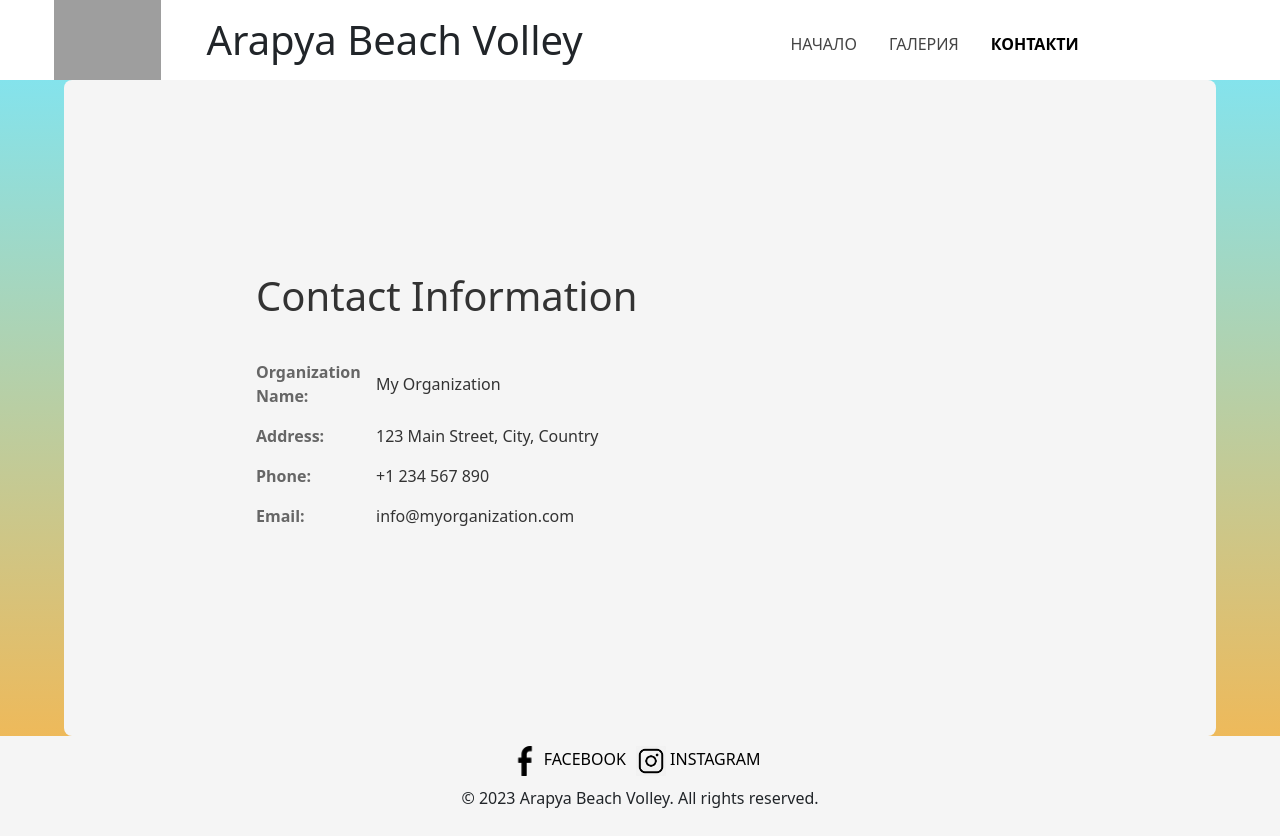
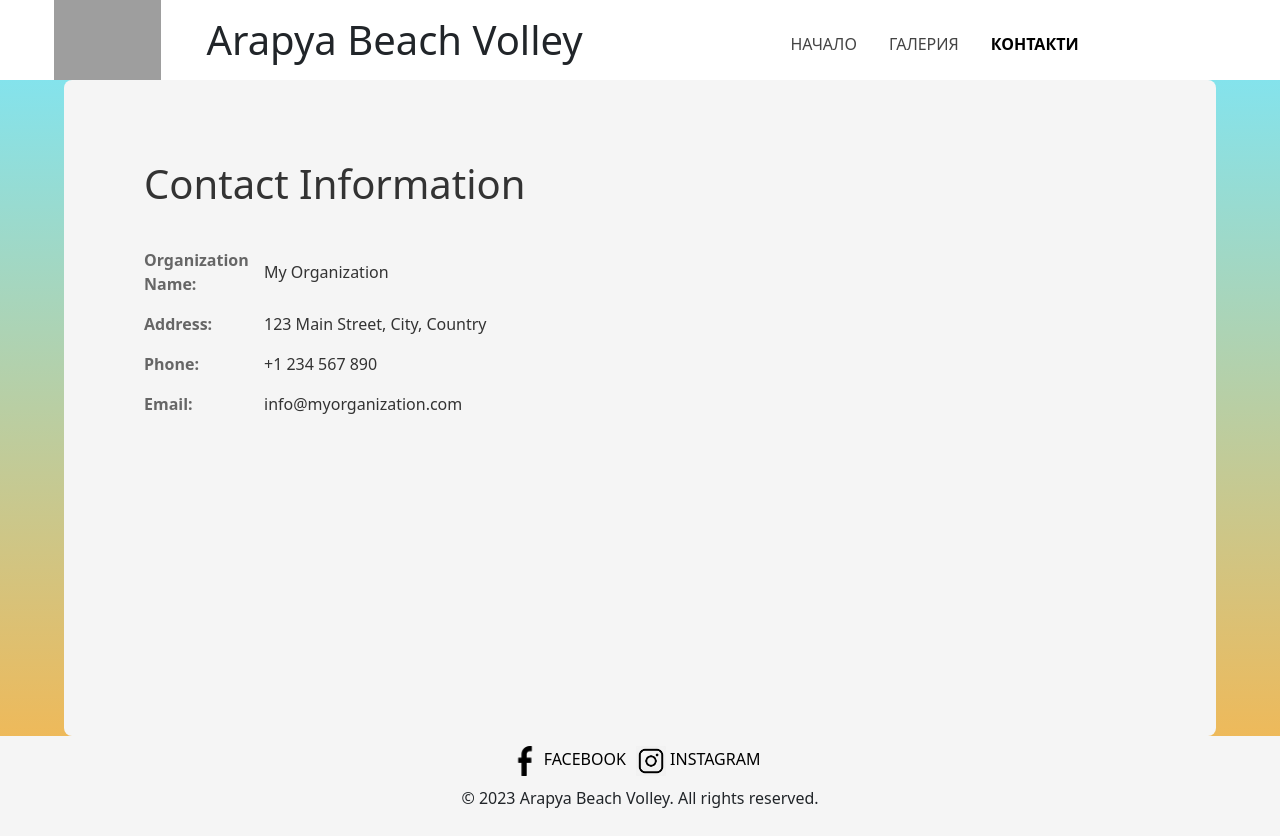
Before and after one commit to IAndreev1/Arapya-Beach-Volley, a Vue app in the folder arapyaVolley/: page /contacts in a window 1280 px wide. Built offline with nearby package versions, Linux system fonts and the light colour scheme; grey boxes are pictures that could not be loaded.

Commit message:
Max Hight Photos 100% grid cell

```diff
--- a/arapyaVolley/src/components/ContactForm.vue
+++ b/arapyaVolley/src/components/ContactForm.vue
@@ -28,7 +28,7 @@
 .contact-page {
   max-width: 90vw;
   margin: 0 auto;
-  padding: 12em;
+  padding: 5em 5em 19em;
   background-color: #f5f5f5;
   border-radius: 8px;
 }
--- a/arapyaVolley/src/components/HomePage.vue
+++ b/arapyaVolley/src/components/HomePage.vue
@@ -40,6 +40,7 @@
       </p>
       <img src="./icons/shamp.jpg" class="smallImgVer">
     </div>
+    <br>
     <CountDown/>
     <br>
   </main>
```
